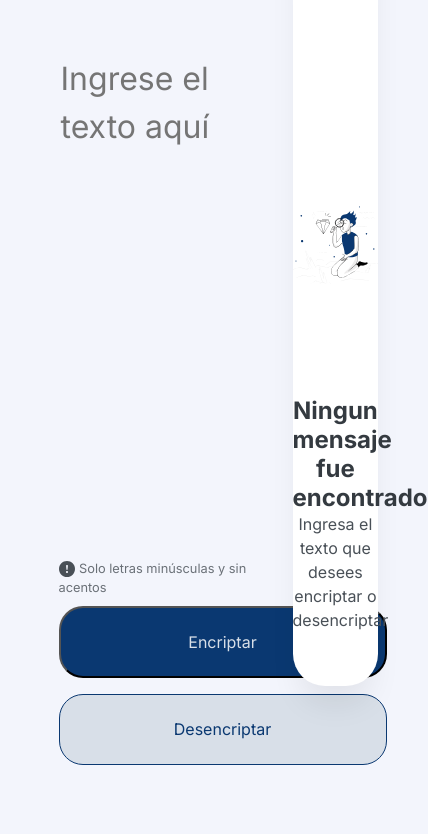
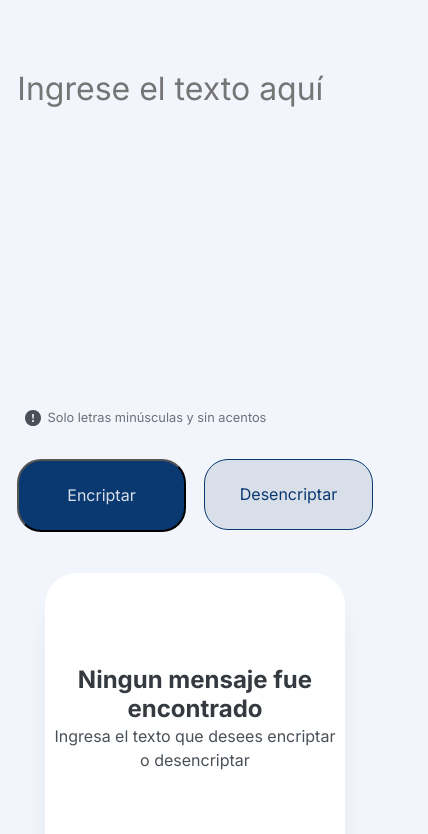
Before and after one commit to PabloGalante/EncriptadorTextoJS, a website: page index.html in a window 390 px wide. Shown: the part 116-950 px from the top of the page, 428 px wide, since content can reach past the window. Before the commit the page ends 889 px from the top, so only its background shows below. Drawn offline with Linux system fonts and the light colour scheme.

Commit message:
Change reset.css for normalize.css, modify hole css and added responsiveness

```diff
--- a/css/index.css
+++ b/css/index.css
@@ -1,6 +1,6 @@
-/* * {
+* {
     border: 1px solid red !important;
-} */
+}
 
 /*
  * ========== TABLA DE CONTENIDO ======
@@ -389,3 +389,51 @@ body {
         flex-grow: 1;
         margin: 0 0.5rem;
     }
+
+
+@media only screen and (min-width: 375px) and (max-width: 768px) {
+
+    .section-rectangulo {
+        width: 80%;
+
+        top: 110%;
+        left: 5%;
+    }
+
+    .rectangulo-output {
+        width: 90vw;
+        height: 22vh;
+    }
+
+    .muneco {
+        display: none;
+    }
+
+    .cartel-rectangulo{
+        height: 7.6rem;
+
+        line-height: 3rem;
+
+        vertical-align: middle;
+    }
+
+    .section-buttons {
+        align-items: space-around;
+        flex-wrap: nowrap;
+
+        margin: 0 auto;
+
+        width: 90%;
+
+        top: 80%;
+        left: 5%;
+    }
+
+    .boton-encriptar,
+    .boton-desencriptar,
+    .boton-encriptar:active,
+    .boton-desencriptar:active {
+        width: 45%;
+    }
+
+}
--- /dev/null
+++ b/css/styles.css
@@ -0,0 +1,364 @@
+/* * {
+    border: 1px solid red !important;
+} */
+
+body {
+    background: #F3F5FC;
+    font-family: 'Inter', sans-serif ;
+
+    display: grid;
+    grid-template-columns: 1fr 2fr 2fr 2fr;
+    grid-template-rows: 1fr 2fr 2fr 1fr;
+    grid-column-gap: 5px;
+    grid-row-gap: 5px;
+}
+
+.a-logo {
+    grid-area: 1 / 1 / 2 / 4;
+
+    display: flex;
+    flex-direction: column;
+    align-items: flex-start;
+
+    padding: 0px;
+    margin: 40px;
+
+    width: 7.5rem;
+    height: 3.5rem;
+}
+
+.input-texto {
+    grid-area: 2 / 2 / 4 / 4;
+
+    margin: 0 auto;
+
+    width: 95%;
+    height: 95%;
+
+    font-family: 'Inter';
+    font-style: normal;
+    font-weight: 400;
+    font-size: 2rem;
+    line-height: 150%;
+
+    color: #0A3871;
+
+    border: none;
+    background: transparent;
+
+    resize: none;
+}
+
+.input-texto:focus {
+    outline: none;
+}
+
+.section-rectangle {
+    grid-area: 1 / 4 / 5 / 5;
+    margin: 10px;
+}
+
+.rectangulo-output {
+    display: flex;
+    flex-direction: column;
+    flex-flow: column;
+    justify-content: center;
+    align-items: center;
+    align-content: center;
+
+    background: #FFFFFF;
+
+    box-shadow: 0px 24px 32px -8px rgba(0, 0, 0, 0.08);
+    border-radius: 2rem;
+
+    height: 100%;
+    width: 85%;
+
+    margin: 0 auto;
+}
+
+.output-texto {
+    display: none;
+
+    width: 95%;
+    height: 95%;
+
+    margin: 1rem auto;
+
+    font-family: 'Inter';
+    font-style: normal;
+    font-weight: 400;
+    font-size: 1rem;
+    line-height: 150%;
+
+    color: #495057;
+
+    border: none;
+    background: transparent;
+    resize: none;
+}
+
+.output-texto:focus {
+    outline: none;
+}
+
+.muneco {
+    width: 100%;
+    height: 19rem;
+
+    margin: 0.5rem auto;
+}
+
+.cartel-rectangulo {
+    width: 95%;
+    height: auto;
+
+    text-align: center;
+
+    margin: 0.5rem auto;
+}
+
+.ningun-mensaje {
+    height: 3.5rem;
+
+    font-family: 'Inter';
+    font-style: normal;
+    font-weight: 700;
+    font-size: 1.5rem;
+    line-height: 120%;
+
+    text-align: center;
+
+    color: #343A40;
+}
+
+.ingrese-texto {
+    height: 3rem;
+
+    font-family: 'Inter';
+    font-style: normal;
+    font-weight: 400;
+    font-size: 1rem;
+    line-height: 150%;
+
+    text-align: center;
+
+    color: #495057;
+}
+
+.cartel-copiar {
+    display: none;
+    background: #FFFFFF;
+
+    bottom: 1rem;
+
+    padding: 1.5rem;
+
+    width: 95%;
+    height: 4.2rem;
+
+    border: 1px solid #0A3871;
+    box-sizing: border-box;
+    border-radius: 24px;
+
+    margin: 1rem auto;
+
+    font-family: 'Inter';
+    font-style: normal;
+    font-weight: 400;
+    font-size: 1rem;
+    line-height: 1.3rem;
+
+    cursor: pointer;
+}
+
+.cartel-copiar:hover {
+    background: rgba(73, 80, 87, 0.1);
+}
+
+.cartel-copiar:active {
+    background: #72787c;
+}
+
+.section-buttons{
+    grid-area: 4 / 2 / 5 / 4;
+    justify-content: space-around;
+    margin: auto 0;
+}
+
+.warning {
+    margin: 15px;
+}
+
+.signo-exclamacion {
+    vertical-align: middle;
+
+    margin: 2px;
+
+    width: 1rem;
+    height: 1rem;
+}
+
+.warning-text {
+    vertical-align: middle;
+
+    font-family: 'Inter';
+    font-style: normal;
+    font-weight: 400;
+    font-size: 0.8rem;
+    line-height: 150%;
+
+    color: #495057;
+
+    opacity: 0.8;
+}
+
+.buttons {
+    display: flex;
+    flex-direction: row;
+    justify-content: space-around;
+}
+
+.boton-encriptar,
+.boton-desencriptar:active {
+    padding: 1.5rem;
+
+    width: 45%;
+    height: 100%;
+
+    background: #0A3871;
+    color: #D8DFE8;
+
+    border-radius: 24px;
+
+    flex: none;
+    order: 0;
+    flex-grow: 0;
+
+    margin: 1rem auto;
+
+    cursor: pointer;
+
+    font-family: 'Inter';
+    font-style: normal;
+    font-weight: 400;
+    font-size: 1rem;
+    line-height: 1.3rem;
+    text-align: center;
+}
+
+.boton-desencriptar,
+.boton-encriptar:active {
+    padding: 1.5rem;
+
+    width: 45%;
+    height: 100%;
+
+    background: #D8DFE8;
+    color: #0A3871;
+
+    border: 1px solid #0A3871;
+    box-sizing: border-box;
+    border-radius: 24px;
+
+    flex: none;
+    order: 1;
+    flex-grow: 0;
+
+    margin: 1rem auto;
+
+    cursor: pointer;
+
+    font-family: 'Inter';
+    font-style: normal;
+    font-weight: 400;
+    font-size: 1rem;
+    line-height: 1.3rem;
+    text-align: center;
+}
+
+.boton-encriptar:hover,
+.boton-desencriptar:hover {
+    opacity: 0.8;
+}
+
+.boton-encriptar span,
+.boton-desencriptar span {
+    align-self: center;
+
+    width: 100%;
+    height: 100%;
+
+    font-family: 'Inter';
+    font-style: normal;
+    font-weight: 400;
+    font-size: 1rem;
+    line-height: 1.1rem;
+    text-align: center;
+
+    flex: none;
+    order: 0;
+    flex-grow: 1;
+    margin: 0 0.5rem;
+}
+
+@media only screen and (max-width: 768px) {
+    body {
+            grid-template-columns: 1fr;
+            grid-template-rows: 1fr 2fr 1fr 2fr;
+            grid-column-gap: 5px;
+            grid-row-gap: 15px;
+        }
+
+    .a-logo {
+        grid-area: 1 / 1 / 2 / 2;
+        margin-top: 15px;
+        margin-left: 0;
+    }
+
+    .input-texto {
+        grid-area: 2 / 1 / 3 / 2;
+    }
+
+    .section-buttons {
+        grid-area: 3 / 1 / 4 / 2;
+    }
+
+    .section-rectangle {
+        grid-area: 4 / 1 / 5 / 2;
+    }
+
+    .muneco {
+        display: none;
+    }
+}
+
+@media only screen and (max-width: 375px) {
+    body {
+        grid-template-columns: 1fr;
+        grid-template-rows: 7rem 2fr 1fr 1fr;
+        grid-column-gap: 5px;
+        grid-row-gap: 15px;
+    }
+
+    .a-logo {
+        margin: 0.5rem auto;
+    }
+
+    .section-buttons {
+        margin: 0 auto;
+        text-align: center;
+    }
+
+    .buttons {
+        display: block;
+    }
+
+    .boton-encriptar,
+    .boton-encriptar:active,
+    .boton-desencriptar,
+    .boton-desencriptar:active {
+        width: 95%;
+        margin: 1rem auto;
+    }
+}
--- a/index.html
+++ b/index.html
@@ -3,8 +3,8 @@
     <meta charset="UTF-8"/>
     <meta name="viewport" content="width=device-width, initial-scale=1.0">
 
-    <link rel="stylesheet" href="./css/reset.css"/>
-    <link rel="stylesheet" href="./css/index.css"/>
+    <link rel="stylesheet" href="../#1 Alura Latam Challenge - Encriptador de Texto/node_modules/normalize.css/normalize.css"/>
+    <link rel="stylesheet" href="./css/styles.css"/>
 
     <link rel="preconnect" href="https://fonts.googleapis.com">
     <link rel="preconnect" href="https://fonts.gstatic.com" crossorigin>
@@ -16,9 +16,7 @@
 </head>
 <body>
 
-    <header class="logo-list-header">
-        <img src="./resources/img/Logo.svg" class="a-logo" alt="Logo Alura"/>
-    </header>
+    <img src="./resources/img/Logo.svg" class="a-logo" alt="Logo Alura"/>
 
     <textarea type="text" placeholder="Ingrese el texto aquí" class="input-texto"></textarea>
 
@@ -34,7 +32,7 @@
         </div>
     </section>
 
-    <section class="section-rectangulo">
+    <section class="section-rectangle">
         <div class="rectangulo-output">
             <textarea type="text" placeholder="" class="output-texto"></textarea>
 
--- /dev/null
+++ b/package.json
@@ -0,0 +1,5 @@
+{
+  "dependencies": {
+    "normalize.css": "^8.0.1"
+  }
+}
```
Also changed, not shown: 1 other file.
